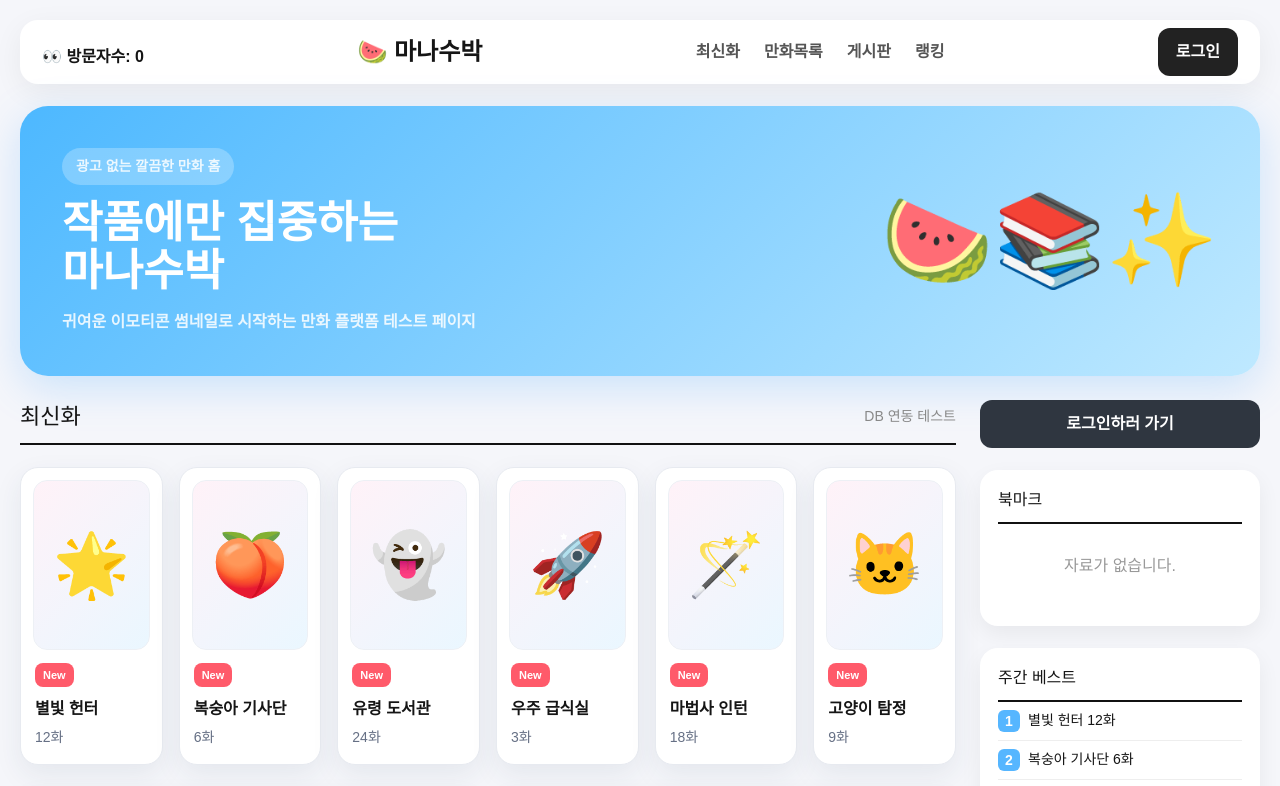
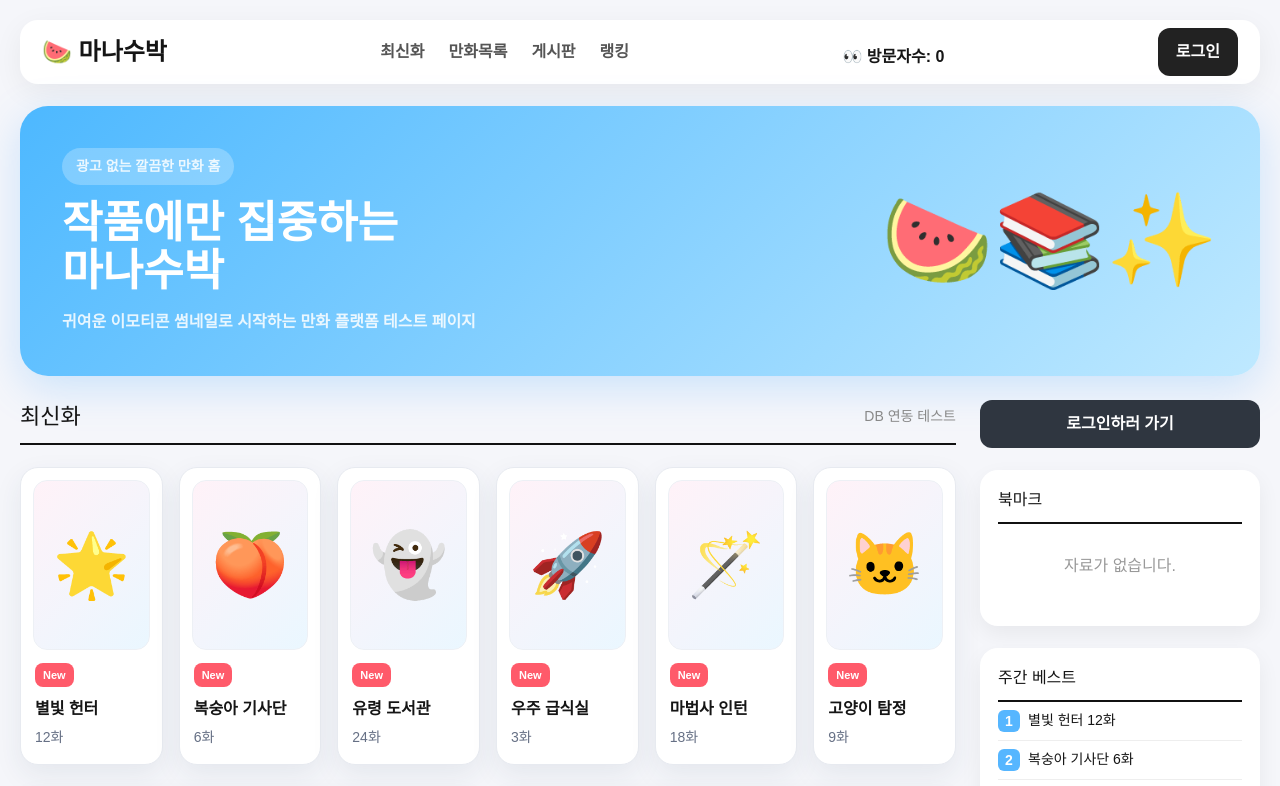
Before and after one commit to kokyungpil/subak, a Next.js app: page / in a window 1280 px wide. Shown: the top 786 px of the page. Built offline with nearby package versions, Linux system fonts and the light colour scheme; no server answers; the database is empty.

Commit message:
Update page.tsx

```diff
--- a/app/page.tsx
+++ b/app/page.tsx
@@ -78,7 +78,6 @@ const visitorCount = visitor?.count ?? 0;
   return (
     <main className="page">
       <header className="topbar">
-        <p style={{ marginTop: "10px", fontWeight: "bold" }}>  👀 방문자수: {visitorCount} </p>
         <div className="logo">🍉 마나수박</div>
         <nav>
           <a>최신화</a>
@@ -86,6 +85,7 @@ const visitorCount = visitor?.count ?? 0;
           <a>게시판</a>
           <a>랭킹</a>
         </nav>
+        <p style={{ marginTop: "10px", fontWeight: "bold" }}>  👀 방문자수: {visitorCount} </p>
         <button>로그인</button>
       </header>
 
```
